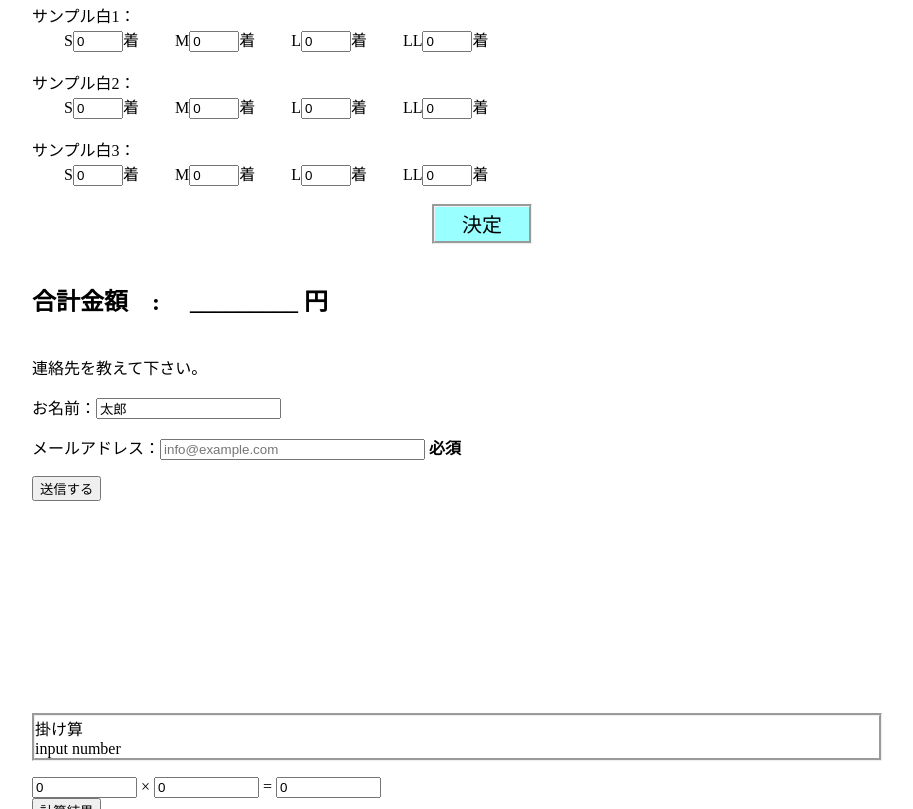
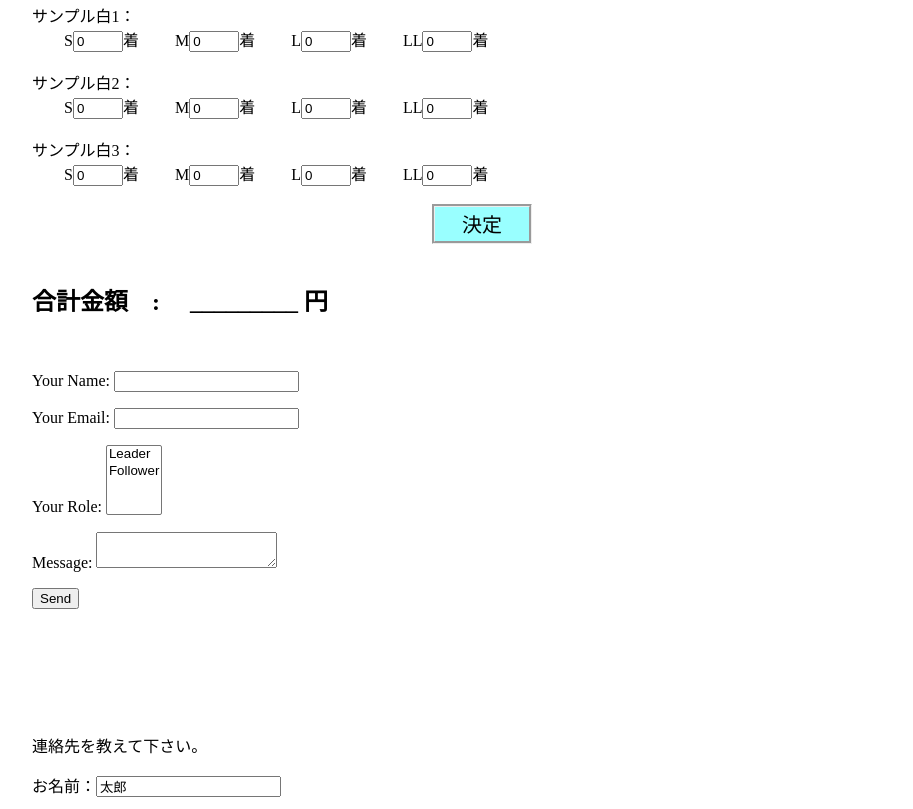
Before and after one commit to Ayaka-M-tech/practice1.github.io, a plain HTML site: page index.html in a window 1280 px wide. Shown: the part 526-1335 px from the top of the page, without its empty margins (183-1096 px from the left). Drawn offline with nearby package versions, Linux system fonts and the light colour scheme.

Commit message:
Update index.html

```diff
--- a/index.html
+++ b/index.html
@@ -66,6 +66,28 @@ titleはカーソル合わせると表示される
 
 <br />
 
+<form name="contact" method="POST" data-netlify="true">
+  <p>
+    <label>Your Name: <input type="text" name="name" /></label>
+  </p>
+  <p>
+    <label>Your Email: <input type="email" name="email" /></label>
+  </p>
+  <p>
+    <label>Your Role: <select name="role[]" multiple>
+      <option value="leader">Leader</option>
+      <option value="follower">Follower</option>
+    </select></label>
+  </p>
+  <p>
+    <label>Message: <textarea name="message"></textarea></label>
+  </p>
+  <p>
+    <button type="submit">Send</button>
+  </p>
+</form>
+
+<br /><br /><br /><br /><br /><br />
 
 
 <form method="post" action="https://www.yahoo.co.jp/">
```
